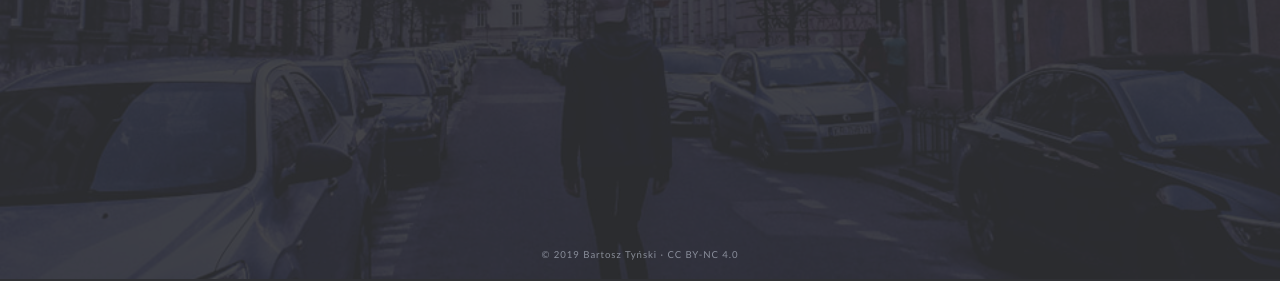
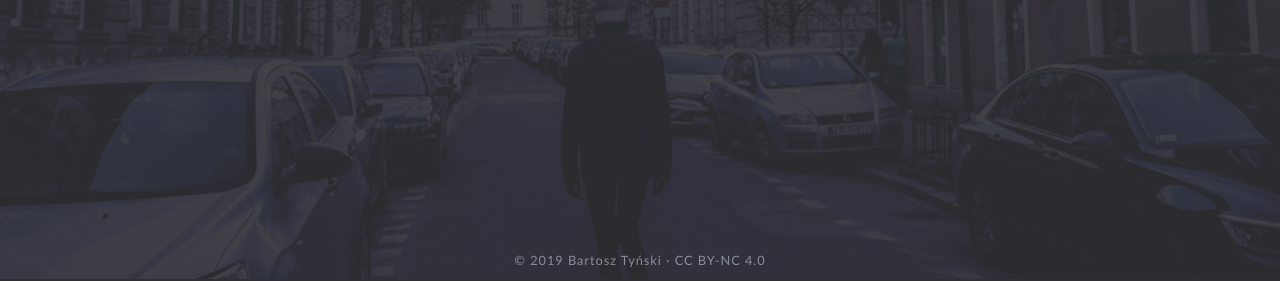
Before and after one commit to tynski/mywebsite, a plain HTML site: page index.html in a window 1280 px wide. Shown: the part 521-802 px from the top of the page. Drawn offline with Linux system fonts and the light colour scheme.

Commit message:
layout imrpoved"

```diff
--- a/css/style.css
+++ b/css/style.css
@@ -44,14 +44,13 @@ a:hover{
 
 #home{
 	display: flex;
-	height: 95vh;
 	flex-direction: column;
 	align-items: center;
 	justify-content: center;
-	max-width: 93%;
 	margin: auto;
-	font-size: 1.5rem;
-	flex-grow: 1;
+	height: 95vh;
+	flex-wrap: wrap;
+	font-size: 1.5em;
 }
 
 #home:hover{
@@ -90,7 +89,8 @@ a:hover{
 
 #main-footer{
 	text-align: center;
-	font-size: .6em;
+	font-size: .8em;
 	line-height: normal;
 	opacity: .6;
+	align-self: flex-end;
 }
```
Also changed, not shown: index.html (+1 -1 lines).
